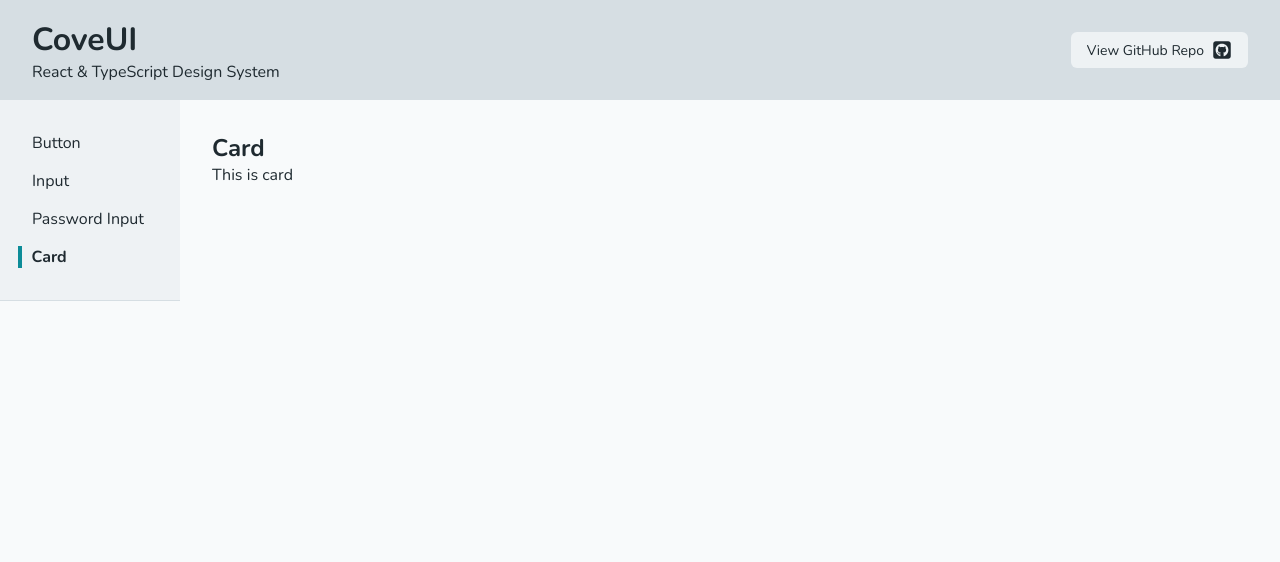
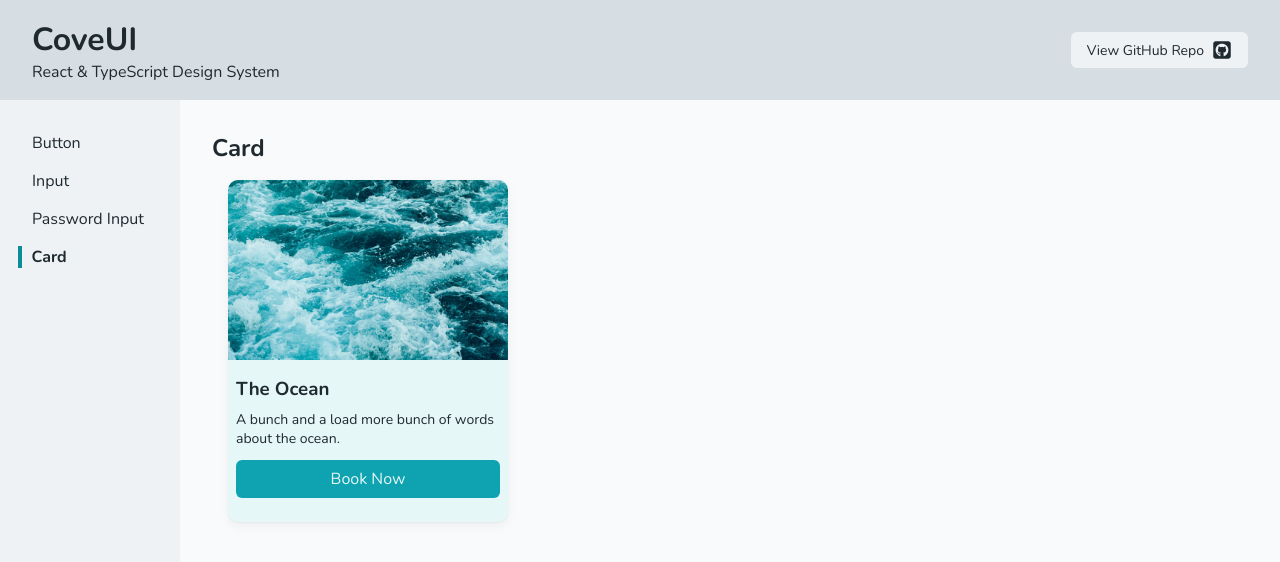
Before and after one commit to louiseka/cove-ui, a React (Vite) app: page /components/card in a window 1280 px wide. Shown: the top 562 px of the page. Built offline with nearby package versions, Linux system fonts and the light colour scheme.

Commit message:
Creating and styling card component

```diff
--- a/src/components/Card/Card.module.css
+++ b/src/components/Card/Card.module.css
@@ -0,0 +1,42 @@
+.card {
+  width: 280px;
+  height: auto;
+  background-color: var(--primary-50);
+  border-radius: var(--radius-md);
+  margin: var(--space-4);
+  box-shadow:
+    0 1px 2px rgba(15, 20, 23, 0.04),
+    0 4px 12px rgba(15, 20, 23, 0.05);
+}
+
+.cardImgContainer {
+  width: 280px;
+  height: 180px;
+}
+
+.cardImg {
+  border-radius: var(--radius-md) var(--radius-md) 0 0;
+  width: 100%;
+  height: 100%;
+  object-fit: cover;
+}
+
+.cardDetails {
+  padding: var(--space-2) var(--space-2) var(--space-5);
+}
+
+.cardText {
+  font-size: var(--font-sm);
+}
+
+.cardButton {
+  font-family: var(--body-font);
+  font-size: var(--font-md);
+  padding: var(--space-2) var(--space-4);
+  margin: var(--space-3) 0 0 0;
+  border: none;
+  background-color: var(--primary-500);
+  border-radius: var(--radius-sm);
+  color: var(--primary-50);
+  width: 100%;
+}
--- a/src/components/Card/Card.tsx
+++ b/src/components/Card/Card.tsx
@@ -1,9 +1,30 @@
+import oceanImage from "../../assets/images/ocean.webp";
+import styles from "./Card.module.css";
+
 const Card = () => {
   return (
     <>
-      <p>This is card</p>
+      <article className={styles.card}>
+        <div className={styles.cardImgContainer}>
+          <img
+            className={styles.cardImg}
+            src={oceanImage}
+            alt="A close up of the ocean"
+          />
+        </div>
+        <div className={styles.cardDetails}>
+          <h3>The Ocean</h3>
+          <p className={styles.cardText}>
+            A bunch and a load more bunch of words about the ocean.
+          </p>
+          <button className={styles.cardButton}>Book Now</button>
+          <a></a>
+        </div>
+      </article>
     </>
   );
 };
 
 export default Card;
+
+// maybe add some label/info points
```
Also changed, not shown: src/assets/images/ocean.webp (added).
